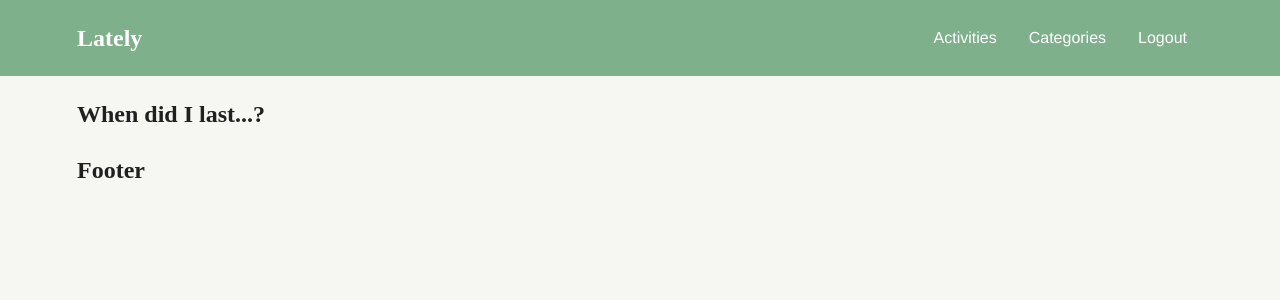
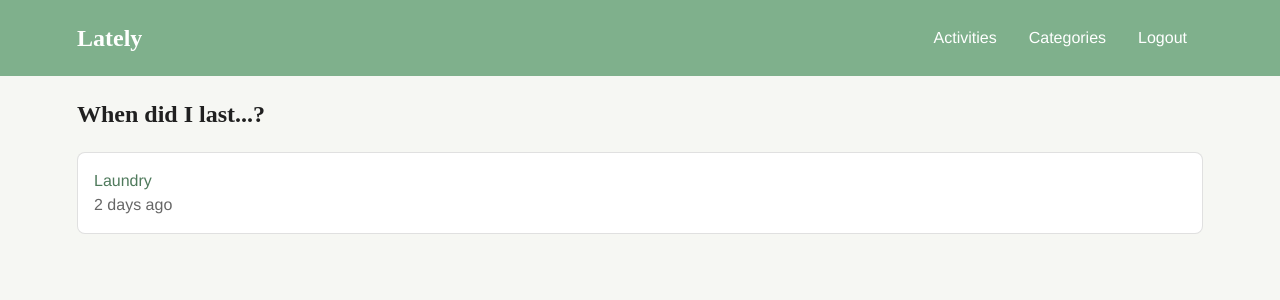
Before and after one commit to senyth/lately, a React (Vite) app in the folder client/: page / in a window 1280 px wide. Shown: the top 300 px of the page. Built offline with nearby package versions, Linux system fonts and the light colour scheme.

Commit message:
add activity component

```diff
--- a/client/src/App.tsx
+++ b/client/src/App.tsx
@@ -1,5 +1,5 @@
 // import { Analytics } from '@vercel/analytics/react';
-import Footer from './shared/theme/Footer';
+// import Footer from './shared/theme/Footer';
 import Header from './shared/theme/Header';
 import './sass/theme.scss';
 import Dashboard from './components/Dashboard';
@@ -11,7 +11,7 @@ function App() {
       <Header />
       <section id="main">
         <Dashboard />
-        <Footer />
+        {/* <Footer /> */}
       </section>
       {/* <Analytics /> */}
     </div>
--- /dev/null
+++ b/client/src/components/Activity.tsx
@@ -0,0 +1,18 @@
+import { Box, Typography } from "@mui/material";
+
+export default function Activity() {
+  return (
+    <Box
+      sx={{
+        bgcolor: 'background.paper',
+        border: 1,
+        borderColor: 'divider',
+        borderRadius: 2,
+        p: 2,
+      }}
+      >
+      <Typography sx={{ color: 'primary.main' }}>Laundry</Typography>
+      <Typography sx={{ color: 'text.secondary' }}>2 days ago</Typography>
+    </Box>
+  );
+}
--- a/client/src/components/Dashboard.tsx
+++ b/client/src/components/Dashboard.tsx
@@ -1,11 +1,11 @@
+import Activity from "./Activity";
+
 export default function Dashboard() {
   return (
     <>
       <h1>When did I last...?</h1>
       <section>
-        <div>
-
-        </div>
+        <Activity />
       </section>
     </>
   );
```
Also changed, not shown: package.json (added, +16 -0 lines), 1 other file (tests, documents, lock files or other folders).
